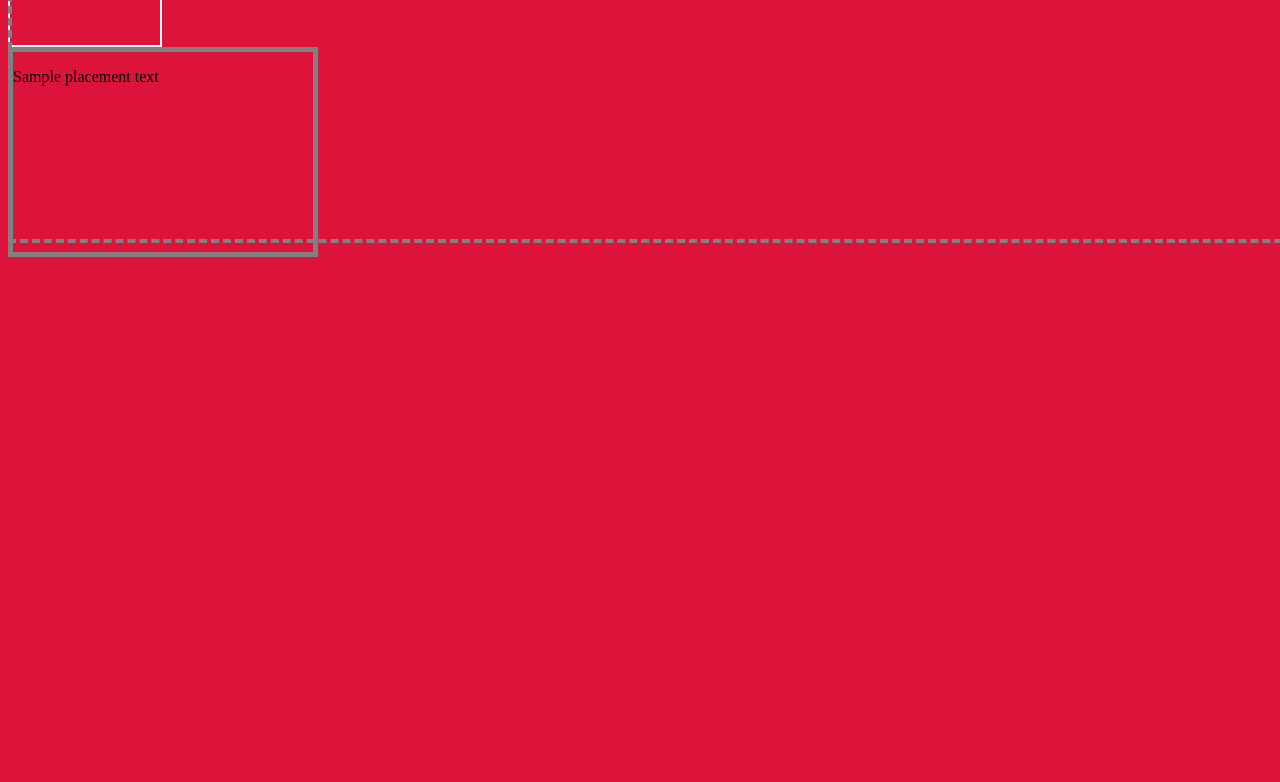
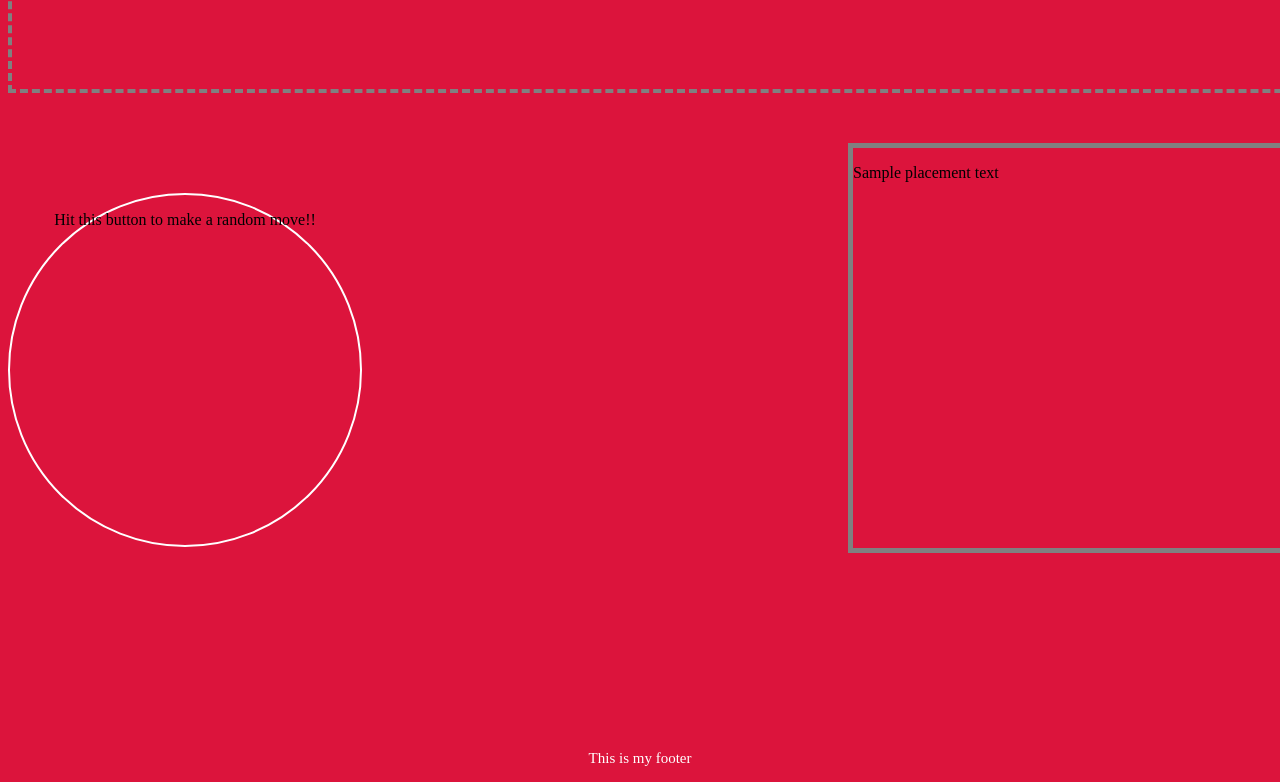
Before and after one commit to caraclarke/project-one, a plain HTML site: page index.html in a window 1280 px wide. Shown: the part 773-1555 px from the top of the page. Before the commit the page ends 1516 px from the top, so only its background shows below. Drawn offline with Linux system fonts and the light colour scheme.

Commit message:
Random button and history placement update
Entire page now matches wireframe3 layout. Random button and history in proper place.

```diff
--- a/index.html
+++ b/index.html
@@ -28,7 +28,7 @@
 
         </div>
 
-        <div class="randomPlay">
+        <div class="randomPlay"> <!-- will make a random move within specified game -->
           <p>Hit this button to make a random move!!</p>
         </div>
 
@@ -41,5 +41,9 @@
 
       </div>
 
+      <div class="footer">
+        <p>This is my footer</p>
+      </div>
+
     </body>
 </html>
--- a/style.css
+++ b/style.css
@@ -19,11 +19,12 @@ body {
 }
 
 .games {
-  height: 700px;
+  height: 550px;
   width: 100%;
   border: 4px dashed gray;
   position: relative;
     top: 300px;
+  z-index: 1;
 }
 
 .gameOne {
@@ -34,6 +35,7 @@ body {
     top: 25px;
     left: 25px;
   margin: 5px;
+  z-index: 2;
 }
 
 .gameTwo {
@@ -44,6 +46,7 @@ body {
     top: 25px;
     left: 475px;
   margin: 5px;
+  z-index: 2;
 }
 
 .gameThree {
@@ -54,16 +57,33 @@ body {
     top: 25px;
     left: 925px;
   margin: 5px;
+  z-index: 2;
 }
 
 .randomPlay {
-  height: 100px;
-  width: 150px;
+  border-radius: 50%;
+  width: 350px;
+  height: 350px;
   border: 2px solid #fff;
+  float: left;
+  margin-top: 400px;
+  z-index: 3;
+  text-align: center;
 }
 
 .playerHistory {
-  height: 200px;
-  width: 300px;
+  height: 400px;
+  width: 500px;
   border: 5px solid gray;
+  float: right;
+  z-index: 3;
+  margin-right: auto;
+  margin-top: 350px;
 }
+
+.footer {
+  color: #fff;
+  clear: bottom;
+  font-size: 15px;
+  text-align: center;
+}
```
